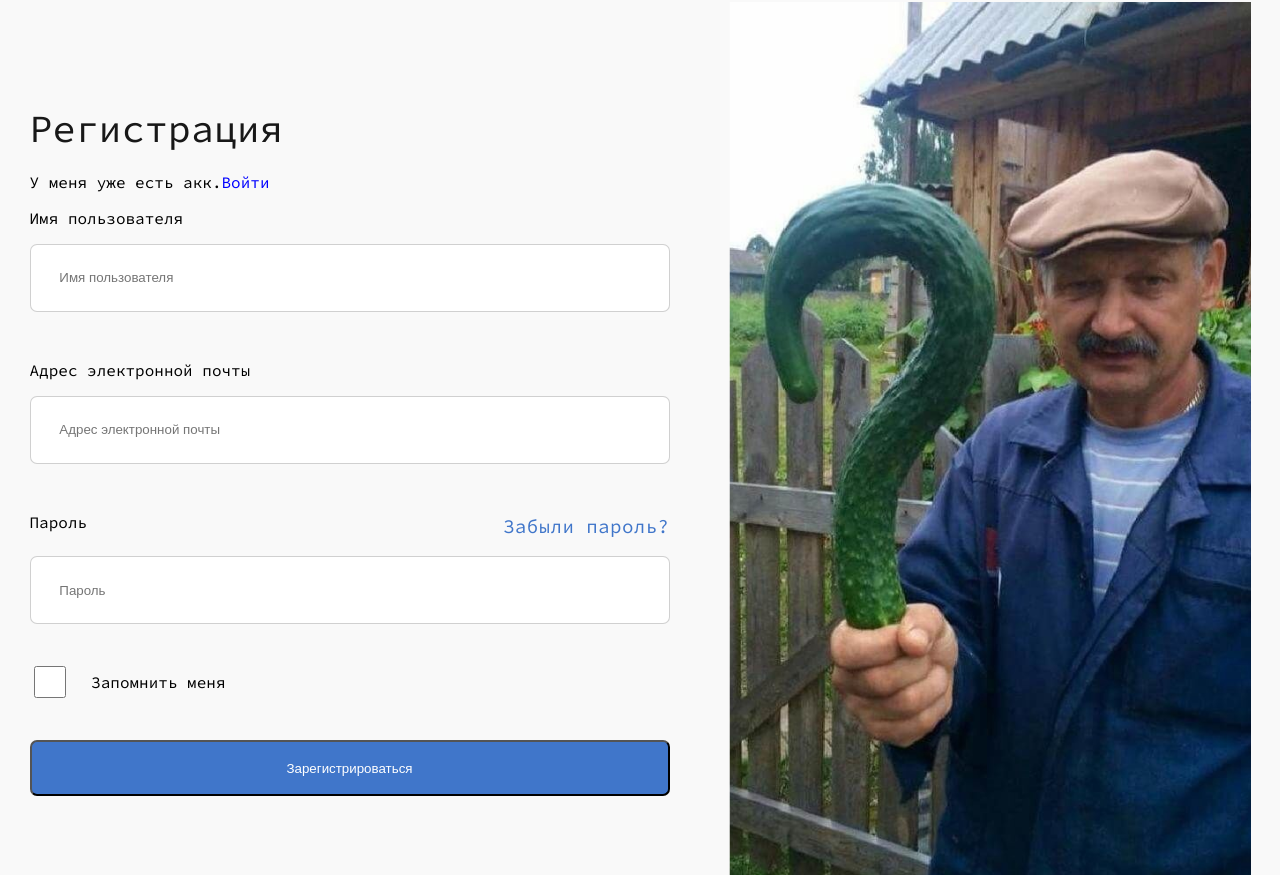
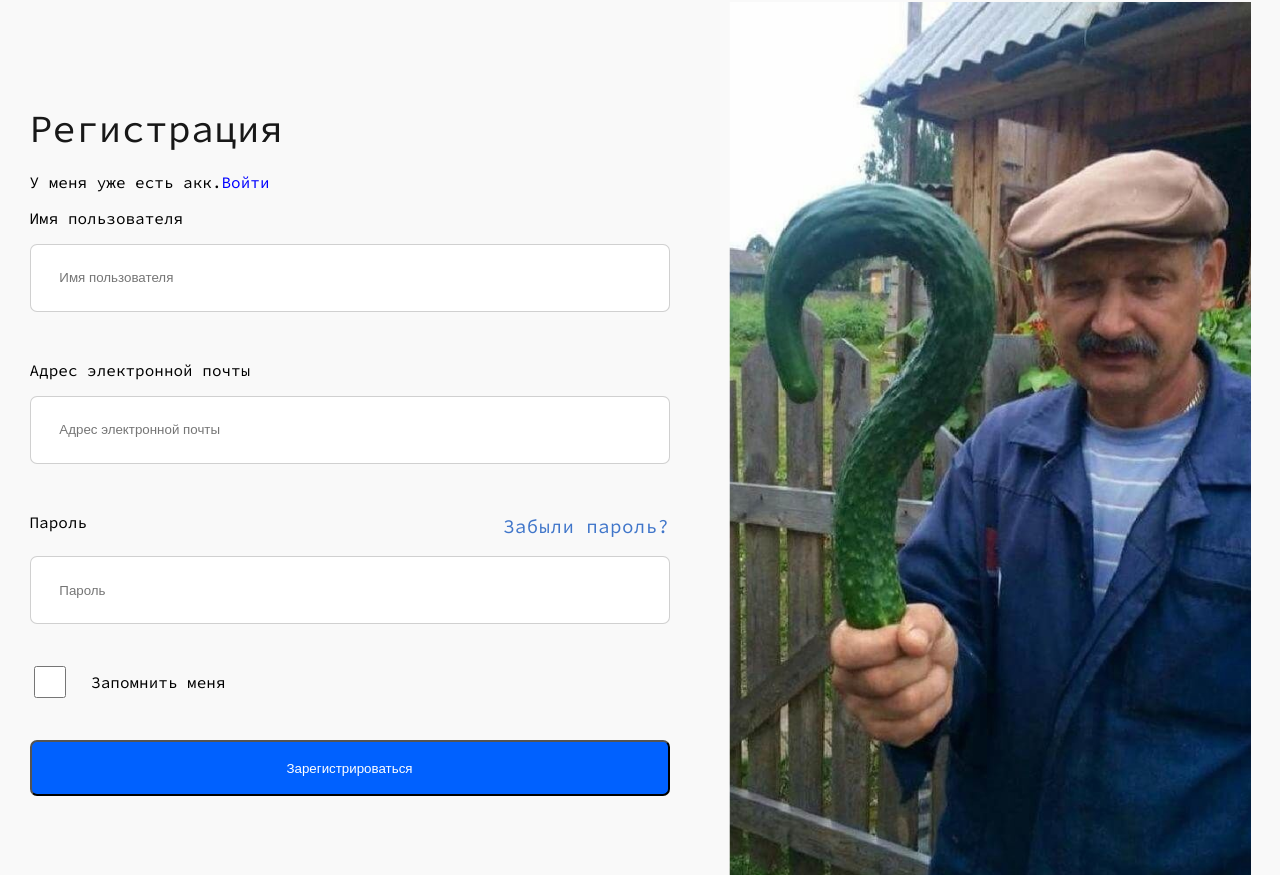
Before and after one commit to thevostle/PlantsVs, a React (Create React App) app in the folder client/: page / in a window 1280 px wide. Built offline with nearby package versions, Linux system fonts and the light colour scheme; no server answers; a web font is replaced by a local one.

Commit message:
доработки окна регистрации

```diff
--- a/client/src/style/colors.scss
+++ b/client/src/style/colors.scss
@@ -10,7 +10,7 @@ $counterStrikeGray: #C4C4C4;
 $gray: #4F4F4F;
 
 $lightBlue: #4076CA;
-$contrastBlue: #0660F4;
+$contrastBlue: #0061FF;
 $dullBlue: #E0EAFA;
 
 $sand: #EBC750;
--- a/client/src/views/registrationPage/registrationPage.scss
+++ b/client/src/views/registrationPage/registrationPage.scss
@@ -7,7 +7,7 @@
     background: #F9F9F9;
     min-height: 100vh;
 
-    @include phones {
+    @include tablets {
         flex-direction: column-reverse;
     }
 }
@@ -16,6 +16,10 @@
     display: flex;
     align-items: center;
 
+    @include tablets {
+        justify-content: center;
+    }
+
     &_left {
         width: auto;
 
@@ -23,10 +27,20 @@
             padding: 0;
         }
     }
+
+    &_right {
+
+    }
 }
 
 .registrationPage__registrationWrapper {
     width: 40rem;
+    background: #F9F9F9;
+
+    @include tablets {
+        top: -25rem;
+        position: relative;
+    }
 
     @include phones {
         width: 100%;
@@ -86,7 +100,7 @@
 
 .registrationPage__button {
     height: 3.5rem;
-    background: #4076ca;
+    background: $contrastBlue;
     border-radius: 7px;
     color: $commonWhite;
     width: 100%;
```
